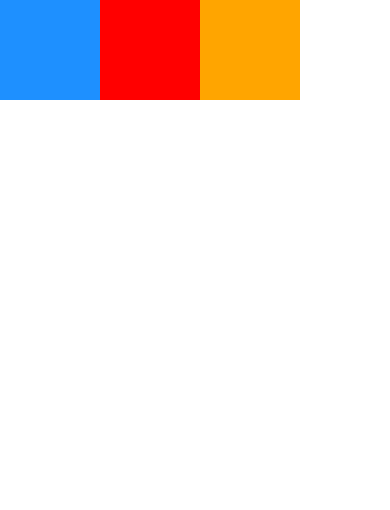
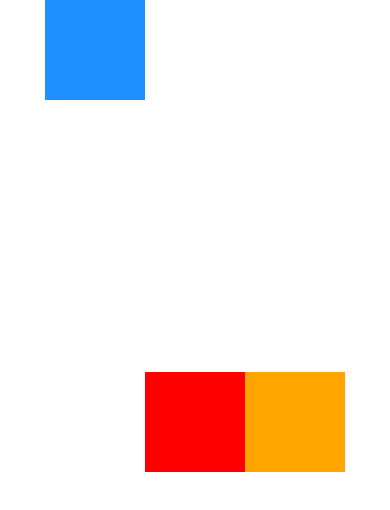
Before and after one commit to PasanMadhuranga/DoneWithIt, a React Native app: screen / in a window 390 px wide. Shown: the top 510 px of the page. Built offline with nearby package versions, Linux system fonts and the light colour scheme.

Commit message:
justify content and align items

```diff
--- a/App.js
+++ b/App.js
@@ -3,12 +3,20 @@
 
 export default function App() {
   return (
-    <View style={{ flex: 1, flexDirection: "row" }}>
+    <View
+      style={{
+        flex: 1,
+        flexDirection: "row", // default is column
+        justifyContent: "center", // main axis
+        alignItems: "center", // cross axis
+      }}
+    >
       <View
         style={{
           backgroundColor: "dodgerblue",
           width: 100,
           height: 100,
+          alignSelf: "flex-start", // override alignItems
         }}
       />
       <View
```
